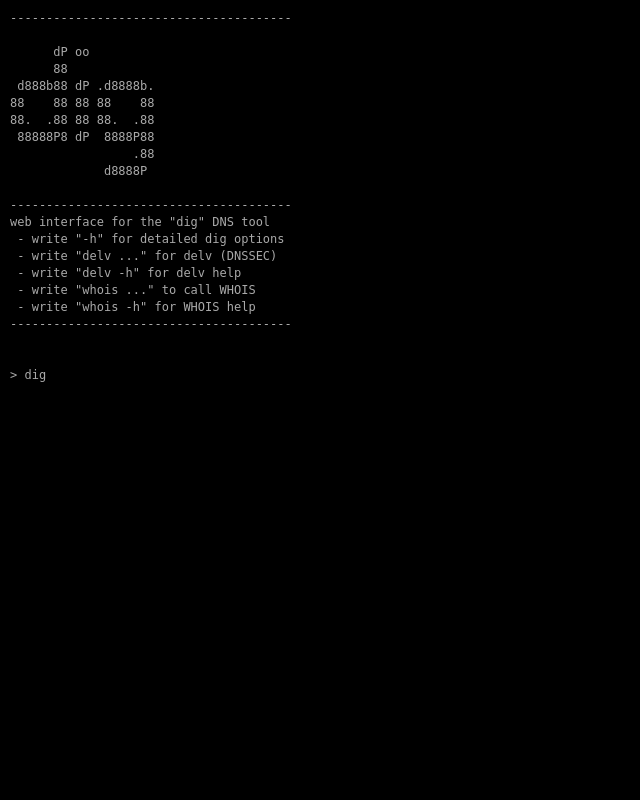
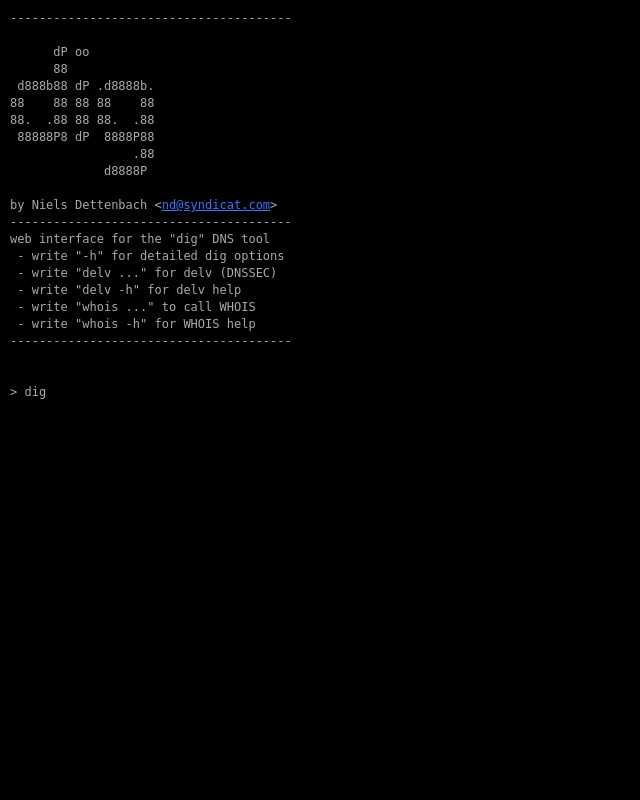
Before and after one commit to nielsd/dig-web, a Flask app: page / in a window 1280 px wide. Shown: the whole page, without its empty margins (0-640 px from the left). Run offline with Flask 3, Linux system fonts and the light colour scheme.

Commit message:
Update index.html
copyrights

```diff
--- a/app/templates/index.html
+++ b/app/templates/index.html
@@ -28,6 +28,7 @@ $(function() {
                  .88
              d8888P
 
+by Niels Dettenbach <nd@syndicat.com>
 ---------------------------------------
 web interface for the "dig" DNS tool
  - write "-h" for detailed dig options
```
